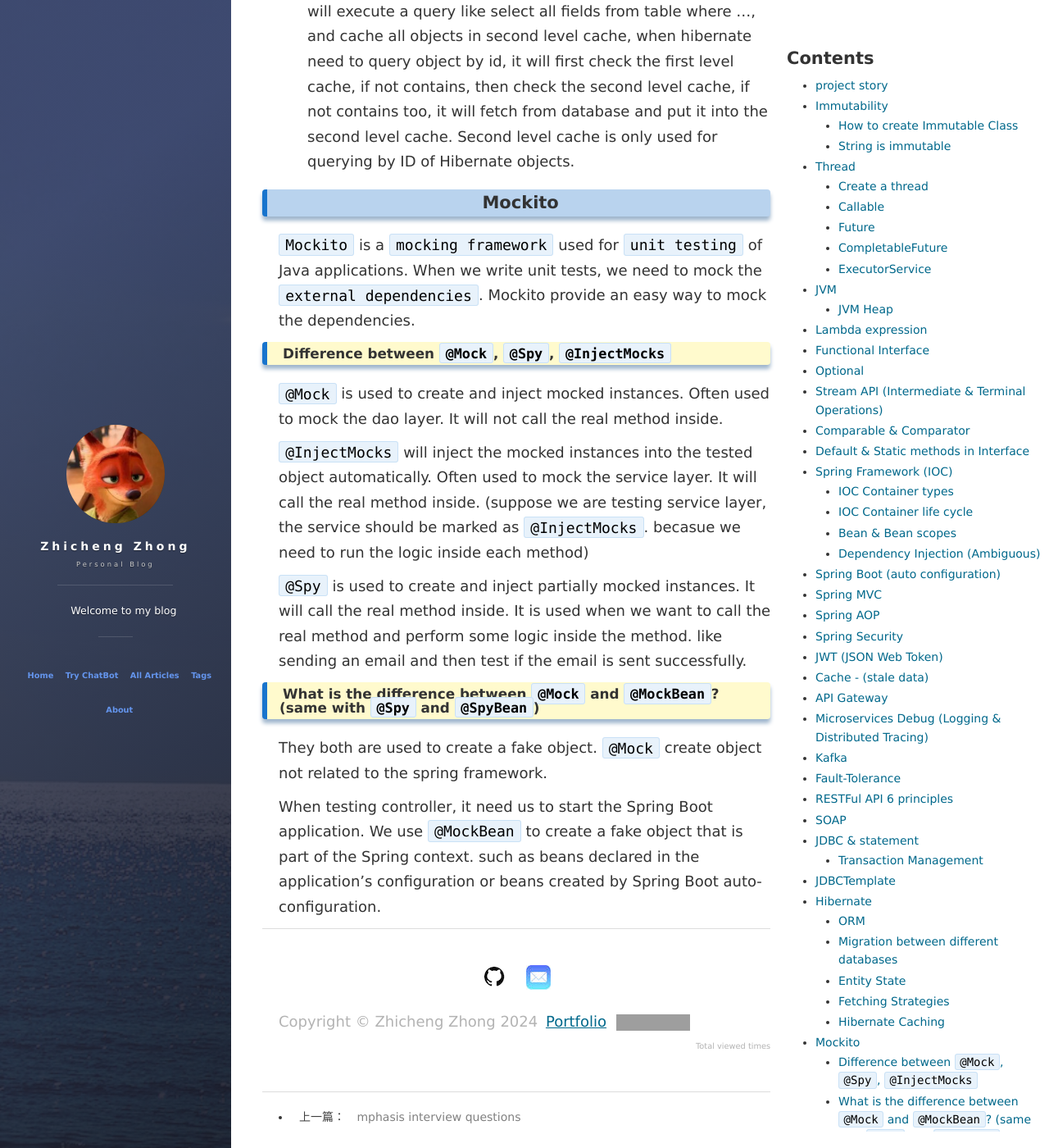
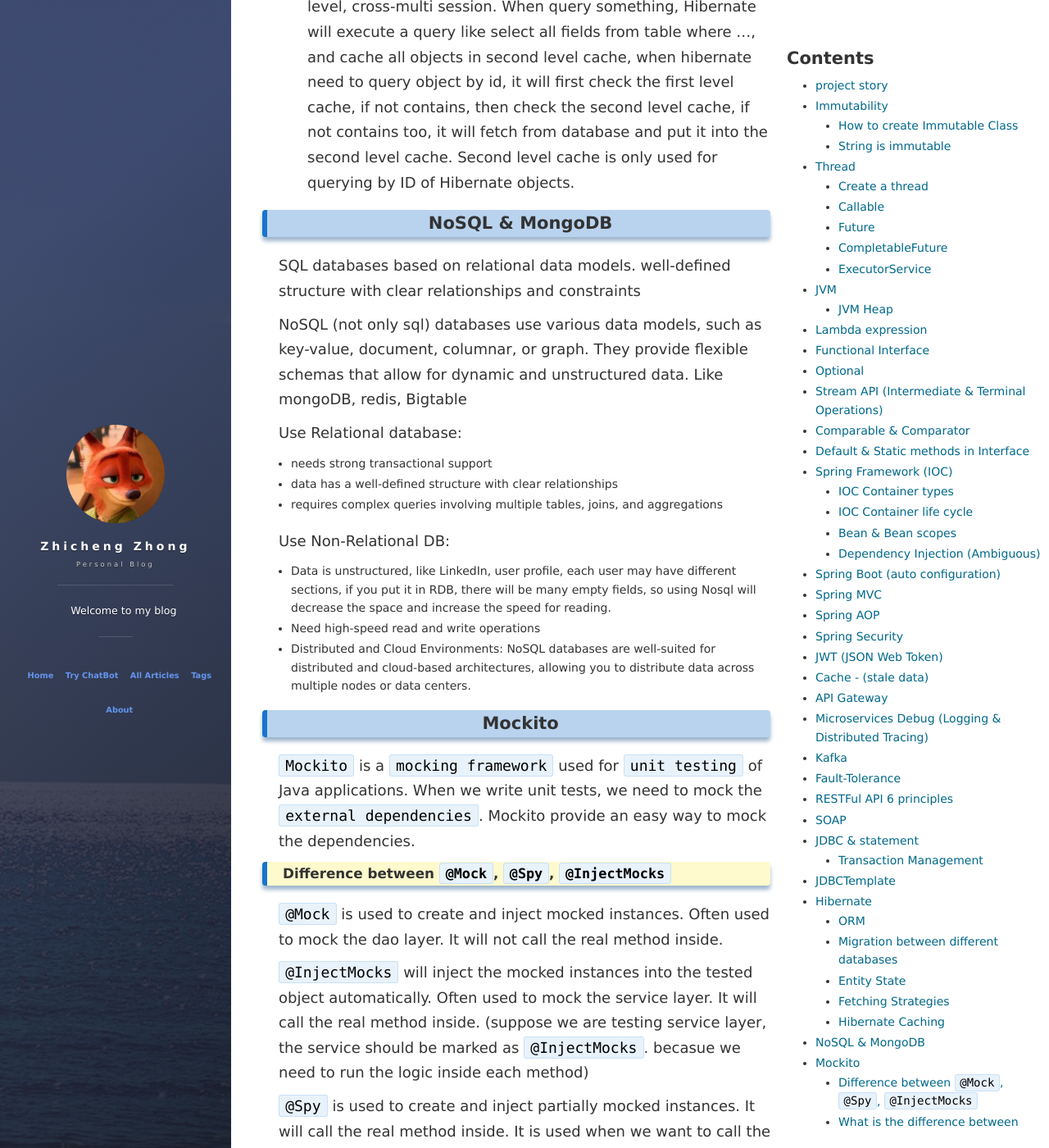
Before and after one commit to ChrisZZhong/chriszzhong.github.io, a Jekyll site: the page built from _posts/2024-01-10-Java-interview-problems.md, in a window 1280 px wide and 1400 px high, scrolled down 19645 px. Shown: the whole window at 82% size. Built offline with Jekyll 4.4.1, drawn with Linux system fonts in a browser that asks for light colours; nearby versions of some CDN libraries; comment, search, counter and statistics services are not loaded; grey boxes are pictures that could not be loaded.

Commit message:
update new interviews problems

```diff
--- a/_posts/2024-01-10-Java-interview-problems.md
+++ b/_posts/2024-01-10-Java-interview-problems.md
@@ -590,6 +590,24 @@
 
 - `Second Level` cache is disabled by default, it is a higher level, cross-multi session. When query something, Hibernate will execute a query like select all fields from table where …, and cache all objects in second level cache, when hibernate need to query object by id, it will first check the first level cache, if not contains, then check the second level cache, if not contains too, it will fetch from database and put it into the second level cache. Second level cache is only used for querying by ID of Hibernate objects.
 
+## NoSQL & MongoDB
+
+SQL databases based on relational data models. well-defined structure with clear relationships and constraints
+
+NoSQL (not only sql) databases use various data models, such as key-value, document, columnar, or graph. They provide flexible schemas that allow for dynamic and unstructured data. Like mongoDB, redis, Bigtable
+
+Use Relational database:
+
+- needs strong transactional support
+- data has a well-defined structure with clear relationships
+- requires complex queries involving multiple tables, joins, and aggregations
+
+Use Non-Relational DB:
+
+- Data is unstructured, like LinkedIn, user profile, each user may have different sections, if you put it in RDB, there will be many empty fields, so using Nosql will decrease the space and increase the speed for reading.
+- Need high-speed read and write operations
+- Distributed and Cloud Environments: NoSQL databases are well-suited for distributed and cloud-based architectures, allowing you to distribute data across multiple nodes or data centers.
+
 ## Mockito
 
 `Mockito` is a `mocking framework` used for `unit testing` of Java applications. When we write unit tests, we need to mock the `external dependencies`. Mockito provide an easy way to mock the dependencies.
```
